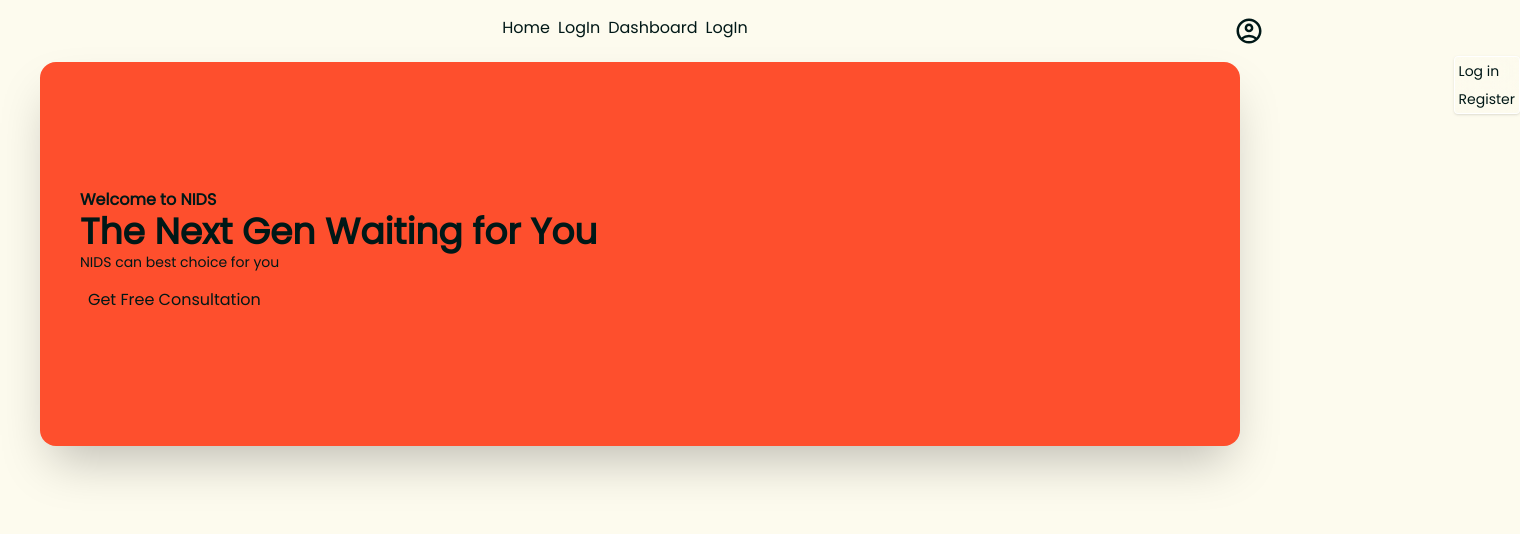
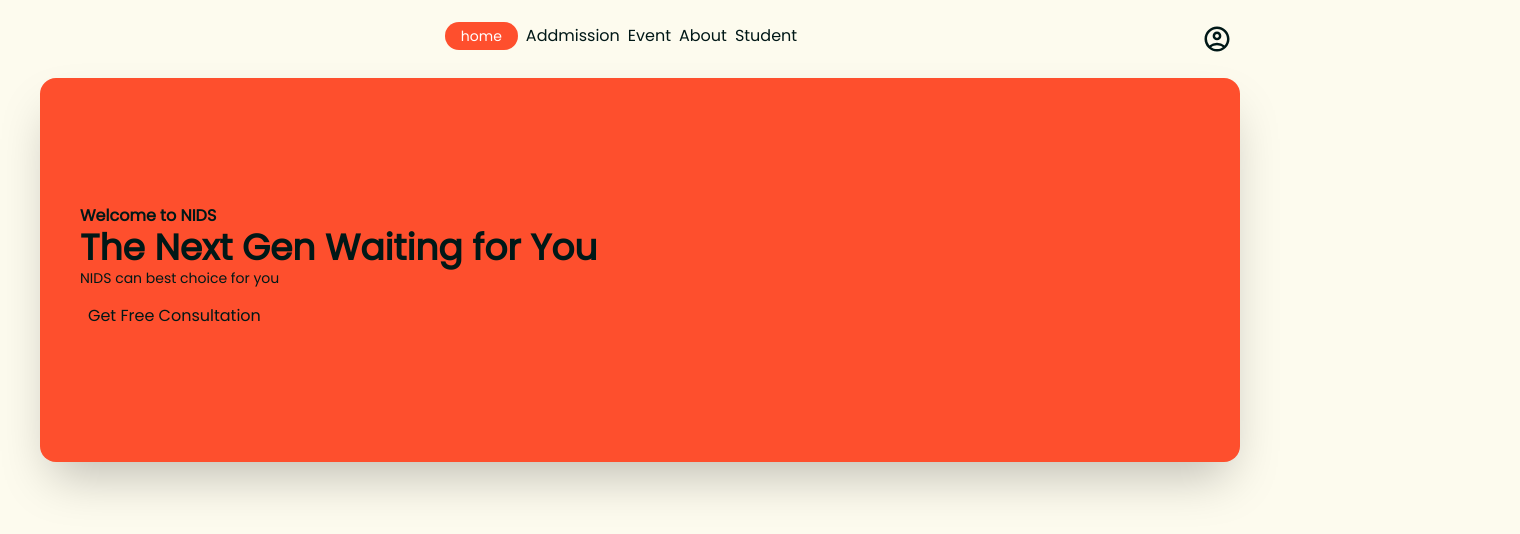
Before and after one commit to marmiju/nids.com, a Next.js app: page / in a window 1280 px wide. Shown: the top 534 px of the page, 1520 px wide, since content can reach past the window. Built offline with nearby package versions, Linux system fonts and the light colour scheme.

Commit message:
Header complete

```diff
--- a/app/components/header/Desktop.tsx
+++ b/app/components/header/Desktop.tsx
@@ -1,16 +1,31 @@
 'use client'
-import { Navlink } from '@/lib/Navlink'
+import { Navlink, navprop } from '@/lib/Navlink'
 import { useAuth } from '@/utils/auth'
+import Link from 'next/link'
+import { usePathname } from 'next/navigation'
+import React from 'react'
 import Rrafceact from 'react'
 import { MdAccountCircle, MdOutlineAccountCircle } from 'react-icons/md'
 
-export const Desktop = () => {
+export const Desktop: React.FC<navprop> = ({ navs }) => {
+    const path = usePathname()
+
+    console.log(path)
 
     return (
         <div className='flex justify-between w-full'>
             <div className='  hidden md:flex justify-between max-w-[1200px]  mx-auto'>
                 <div className='gap-2 space-x-2'>
-                    <Navlink />
+                    {
+                        navs.map((data, i) => {
+                            return <Link
+                                key={i}
+                                className={`${data.path == path ? 'bg-gray-800 color-orange text-white p-1 px-4 rounded-full text-sm ' : ''}`}
+                                href={data.path}>
+                                {data.name}
+                            </Link>
+                        })
+                    }
                 </div>
             </div>
 
--- a/app/components/header/Header.tsx
+++ b/app/components/header/Header.tsx
@@ -6,40 +6,40 @@ import { Mobile } from './Mobile';
 import { MdManageAccounts, MdOutlineAccountCircle } from 'react-icons/md';
 import { useAuth } from '@/utils/auth';
 import { Desktop } from './Desktop';
-
-
+import { Navlink } from '@/lib/Navlink';
 
 
 const header = () => {
     const [isopen, setIsOpen] = useState(false)
     const islogged = useAuth()
+    const navlink = Navlink()
+    return (
+        <div className=' m-6 flex justify-between max-w-[1200px] mx-auto '>
+            {/* for Mobile */}
+            <Mobile navs={navlink} />
 
-    return (
-        <div className='m-4 flex justify-between'>
-            {/* for Mobile */}
-            <Mobile />
             {/* for desktop or tablate */}
-            <Desktop />
+            <Desktop navs={navlink} />
             <div className="relative flex justify-end text-3xl gap-4">
-                {/* Profile Icon */}
+                {/* Profile  */}
                 <div
-                    className="hover:cursor-pointer"
+                    className="hover:cursor-pointer pr-2"
                     onClick={() => setIsOpen(!isopen)}
                 >
                     {islogged ? <MdManageAccounts /> : <MdOutlineAccountCircle />}
                 </div>
 
                 {/* Dropdown Menu */}
-                <div className={`absolute right-0 text-sm font-medium gap-0.5 rounded  mt-10 shadow border border-white  overflow-hidden  ${isopen ? 'grid' : '-mr-64'} transition-all  duration-200 `}>
+                <div className={`absolute m-4  right-0 text-sm font-medium gap-2 rounded   mt-10 shadow-xl border-gray-300 py-2  border  bg-white  overflow-hidden  ${isopen ? 'grid' : 'hidden'} `}>
                     {islogged ? (
                         <>
-                            <Link className="backdrop-blur-md hover:bg-white  p-1 block" href={'profile'}>U'r_Profile</Link>
-                            <div className=" backdrop-blur-md hover:bg-white p-1 block">Log Out</div>
+                            <Link className="backdrop-blur-md   px-4 block" href={'profile'}>U'r_Profile</Link>
+                            <div className=" hover:cursor-pointer text-red-900 px-4 p-1 block">Log Out</div>
                         </>
                     ) : (
                         <>
-                            <Link className="backdrop-blur-md hover:bg-white p-1 block" href={'login'}>Log in</Link>
-                            <Link className="backdrop-blur-md hover:bg-white p-1 block" href={'register'}>Register</Link>
+                            <Link className="backdrop-blur-md hover:cursor-pointer px-4 p-1 block" href={'login'}>Log in</Link>
+                            <Link className="backdrop-blur-md hover:cursor-pointer px-4 p-1 block" href={'register'}>Register</Link>
                         </>
                     )}
                 </div>
--- a/app/components/header/Mobile.tsx
+++ b/app/components/header/Mobile.tsx
@@ -1,24 +1,35 @@
 'use client'
-import { Navlink } from '@/lib/Navlink';
+import { Navlink, navprop } from '@/lib/Navlink';
+import Link from 'next/link';
+import { usePathname } from 'next/navigation';
 import React, { useState } from 'react'
 import { HiMenuAlt2 } from "react-icons/hi";
 import { MdOutlineAccountCircle } from "react-icons/md";
 
 
-export const Mobile = () => {
+
+export const Mobile: React.FC<navprop> = ({ navs }) => {
     const [isOpen, setIsOpen] = useState(false)
+    const path = usePathname()
 
     function handledrawer() {
         setIsOpen(!isOpen)
-        console.log(isOpen)
     }
     return (
         <div className='md:hidden'>
-            <div className=' flex justify-between text-4xl '>
+            <div className=' flex justify-between text-4xl m-2 '>
                 <div onClick={handledrawer}>
-                    <HiMenuAlt2 />
-                    <div className={`${isOpen ? '' : '-ml-40'} absolute text-sm transition-all duration-300 grid gap-2  p-2 rounded-2xl backdrop-blur overflow-ellipsis border-1 border-[#ececec71] shadow-2xl`}>
-                        <Navlink></Navlink>
+                    {
+                        <HiMenuAlt2 className={`${isOpen ? 'color-orange rounded' : ''}`} />
+                    }
+                    <div className={`${isOpen ? '' : '-ml-40'} absolute text-sm transition-all duration-300 grid gap-2 m-2 rounded bg-gray-200 overflow-ellipsis border-1 border-[#ececec71] shadow-2xl`}>
+                        {
+                            navs.map((data, i) => {
+                                return <Link
+                                    className={`${data.path == path ? 'bg-gray-800 color-orange   text-white   text-sm ' : ''} p-1 px-4 `}
+                                    href={data.path}>⨀  {data.name}</Link>
+                            })
+                        }
                     </div>
                 </div>
 
--- a/app/globals.css
+++ b/app/globals.css
@@ -1,4 +1,6 @@
 @import "tailwindcss";
+
+
 
 :root {
   --background: #FDFBEE;
@@ -9,7 +11,7 @@
   @apply bg-[#015551]
 }
 
-.text-primary {
+.color-orange {
   @apply bg-[#FE4F2D]
 }
 
--- a/lib/Navlink.tsx
+++ b/lib/Navlink.tsx
@@ -1,14 +1,25 @@
 import Link from 'next/link'
 import React from 'react'
 
+export type Navtype = nav[]
+
+export type nav = {
+    path: string,
+    name: string
+}
+export type navprop = {
+    navs: Navtype
+}
+
 export const Navlink = () => {
 
-    const link = <>
-        <Link href={'/'}>Home</Link>
-        <Link href={'/register'}>LogIn</Link>
-        <Link href={'/dashboard'}>Dashboard</Link>
-        <Link href={'/login'}>LogIn</Link>
-    </>
+    const link = [
+        { path: '/', name: 'home' },
+        { path: '/admission', name: 'Addmission' },
+        { path: '/event', name: 'Event' },
+        { path: '/about', name: 'About' },
+        { path: '/student', name: 'Student' },
+    ]
     return link
 
 }
```
